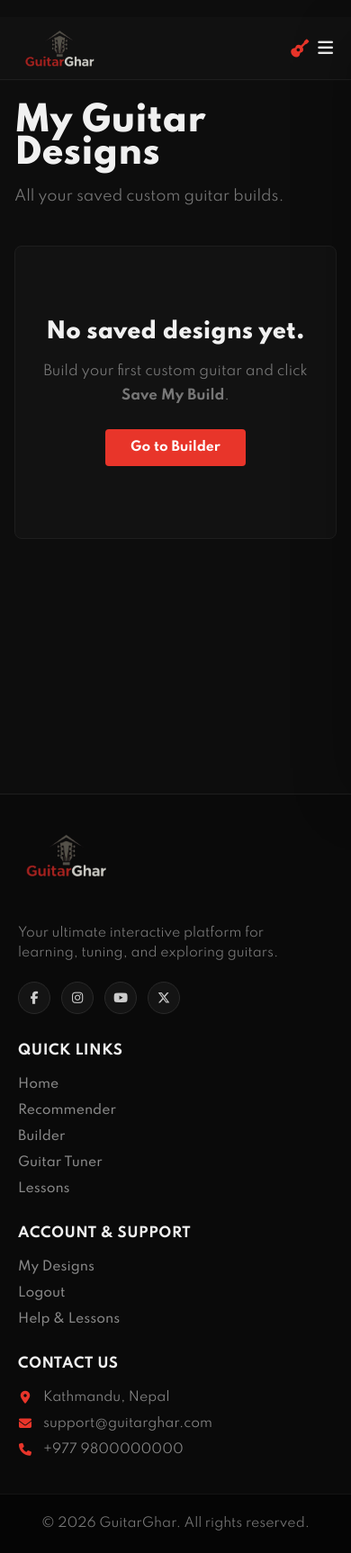
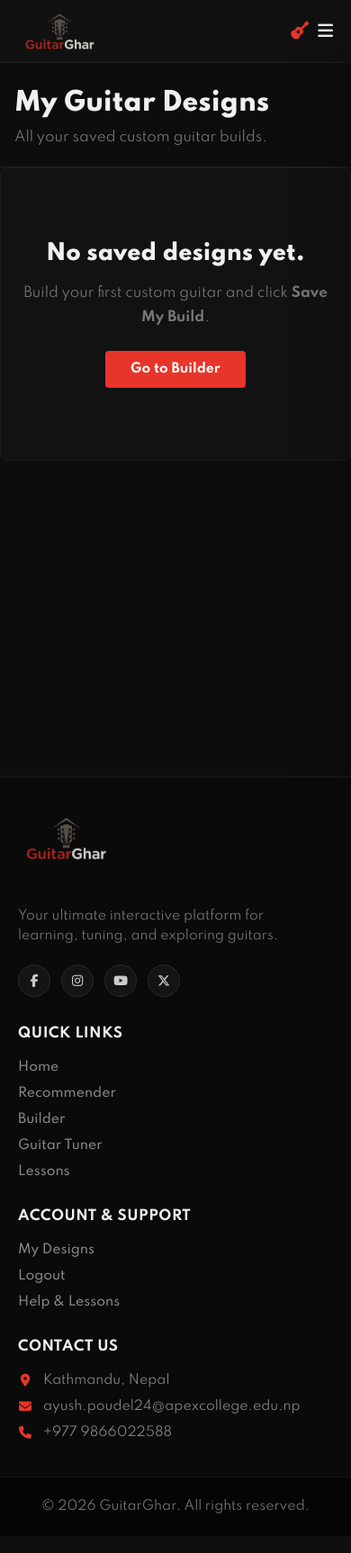
Before and after one commit to ayushPdl/GuitarGhar, a PHP site: page /my-designs.php in a window 390 px wide. Shown: the whole page at 90% size. After the commit the page ends 1682 px from the top, so only its background shows below. Run offline with PHP 8.4, Linux system fonts and the light colour scheme; the visitor is signed in with stand-in values (Sample User, id 1); data that the repository does not hold is empty; a stand-in replaces the project's code that opens the database connection.

Commit message:
fixed navbar

```diff
--- a/css/builder.css
+++ b/css/builder.css
@@ -8,7 +8,7 @@
 
 /* Header */
 .builder-header {
-    padding: 60px 40px 32px 40px;
+    /* padding from .page-header */
     border-bottom: 1px solid #1e1e1e;
 }
 
--- a/css/lessons.css
+++ b/css/lessons.css
@@ -2,7 +2,7 @@
 
 .lessons-header {
     background-color: #111111;
-    padding: 60px 40px;
+    /* padding from .page-header */
     border-bottom: 1px solid #2a2a2a;
 }
 
--- a/css/my-designs.css
+++ b/css/my-designs.css
@@ -3,7 +3,7 @@
 ========================================== */
 
 .designs-page {
-    padding: 60px 40px;
+    padding: 0 0 60px 0;
     min-height: calc(100vh - 70px);
 }
 
@@ -210,7 +210,7 @@
 /* Responsive */
 @media (max-width: 768px) {
     .designs-page {
-        padding: 40px 20px;
+        padding: 0 0 60px 0;
     }
 
     .design-grid {
@@ -219,7 +219,7 @@
 }
 @media (max-width: 480px) {
     .designs-page {
-        padding: 28px 16px;
+        padding: 0 0 60px 0;
     }
 
     .design-grid {
--- a/css/recommender.css
+++ b/css/recommender.css
@@ -36,7 +36,7 @@
 
 /* Page header */
 .rec-header {
-    padding: 60px 80px 32px 80px;
+    /* padding from .page-header */
     border-bottom: 1px solid #1e1e1e;
 }
 
--- a/css/style.css
+++ b/css/style.css
@@ -93,6 +93,7 @@ img{
     display: flex;
     align-items: center;
     justify-content: space-between;
+    gap: 24px;
     padding: 0 80px;
     height: 70px;
     background-color: #111111;
@@ -101,6 +102,14 @@ img{
     top: 0;
     left: 0;
     z-index: 999;
+}
+
+.nav-right{
+    display: flex;
+    align-items: center;
+    gap: 28px;
+    margin-left: auto;
+    min-width: 0;
 }
 
 #header .logo{
@@ -472,6 +481,62 @@ a.btn-ghost:hover{
 }
 
 
+
+/* Shared page header — matches tuner page */
+.page-header{
+    padding: 60px 80px 32px 80px;
+    border-bottom: 1px solid #1e1e1e;
+}
+
+.page-header h1{
+    font-size: 38px;
+    font-weight: 800;
+    color: #f0f0f0;
+    margin-bottom: 8px;
+    line-height: 1.2;
+}
+
+.page-header p{
+    font-size: 16px;
+    color: #777777;
+    margin: 0;
+    max-width: 720px;
+    line-height: 1.7;
+}
+
+@media (max-width: 1024px) {
+    .page-header{
+        padding: 48px 40px 28px 40px;
+    }
+
+    .page-header h1{
+        font-size: 32px;
+    }
+}
+
+@media (max-width: 799px) {
+    .page-header{
+        padding: 36px 24px 24px 24px;
+    }
+
+    .page-header h1{
+        font-size: 28px;
+    }
+
+    .page-header p{
+        font-size: 15px;
+    }
+}
+
+@media (max-width: 480px) {
+    .page-header{
+        padding: 28px 16px 20px 16px;
+    }
+
+    .page-header h1{
+        font-size: 24px;
+    }
+}
 /* ==========================================
    FOOTER
 ========================================== */
--- a/css/tuner.css
+++ b/css/tuner.css
@@ -4,7 +4,7 @@
 
 /* ---- PAGE HEADER ---- */
 .tuner-header {
-    padding: 60px 80px 32px 80px;
+    /* padding from .page-header */
     border-bottom: 1px solid #1e1e1e;
 }
 
--- a/includes/footer.php
+++ b/includes/footer.php
@@ -47,8 +47,8 @@
             <h4>Contact Us</h4>
             <ul class="footer-contact-info">
                 <li><i class="fa-solid fa-location-dot"></i> Kathmandu, Nepal</li>
-                <li><i class="fa-solid fa-envelope"></i> support@guitarghar.com</li>
-                <li><i class="fa-solid fa-phone"></i> +977 9800000000</li>
+                <li><i class="fa-solid fa-envelope"></i> ayush.poudel24@apexcollege.edu.np</li>
+                <li><i class="fa-solid fa-phone"></i> +977 9866022588</li>
             </ul>
         </div>
 
--- a/includes/navbar.php
+++ b/includes/navbar.php
@@ -4,23 +4,38 @@ if (session_status() === PHP_SESSION_NONE) {
 }
 
 $current_page = basename($_SERVER['PHP_SELF']);
+
+if (!isset($page_title) || $page_title === '') {
+    $page_title = 'GuitarGhar';
+}
+
+if (!isset($page_css)) {
+    $page_css = [];
+} elseif (!is_array($page_css)) {
+    $page_css = [$page_css];
+}
 ?>
 <!DOCTYPE html>
 <html lang="en">
 <head>
     <meta charset="UTF-8">
     <meta name="viewport" content="width=device-width, initial-scale=1.0">
-    <title>GuitarGhar</title>
+    <title><?php echo htmlspecialchars($page_title); ?></title>
     <link rel="stylesheet" href="/guitarghar/css/style.css">
     <link rel="stylesheet" href="https://cdnjs.cloudflare.com/ajax/libs/font-awesome/6.5.0/css/all.min.css">
+    <?php foreach ($page_css as $css_href): ?>
+        <link rel="stylesheet" href="<?php echo htmlspecialchars($css_href); ?>">
+    <?php endforeach; ?>
 </head>
 <body>
 
-<div id="header">
+<header id="header">
 
     <a href="/guitarghar/index.php" class="logo">
         <img src="/guitarghar/img/logo.png" alt="GuitarGhar" class="navbar-logo-img">
     </a>
+
+    <div class="nav-right">
 
         <ul id="navbar">
             <li>
@@ -56,7 +71,10 @@ $current_page = basename($_SERVER['PHP_SELF']);
 
             <?php if (isset($_SESSION['user_id'])): ?>
                 <li class="nav-auth-mobile">
-                <a href="/guitarghar/my-designs.php">My Designs</a>
+                    <a href="/guitarghar/my-designs.php"
+                       class="<?php echo ($current_page == 'my-designs.php') ? 'active' : ''; ?>">
+                        My Designs
+                    </a>
                 </li>
                 <li class="nav-auth-mobile">
                     <form action="/guitarghar/logout.php" method="POST" style="margin: 0;">
@@ -65,10 +83,16 @@ $current_page = basename($_SERVER['PHP_SELF']);
                 </li>
             <?php else: ?>
                 <li class="nav-auth-mobile">
-                <a href="/guitarghar/login.php">Login</a>
+                    <a href="/guitarghar/login.php"
+                       class="<?php echo ($current_page == 'login.php') ? 'active' : ''; ?>">
+                        Login
+                    </a>
                 </li>
                 <li class="nav-auth-mobile">
-                <a href="/guitarghar/register.php" class="nav-register-mobile">Register</a>
+                    <a href="/guitarghar/register.php"
+                       class="nav-register-mobile <?php echo ($current_page == 'register.php') ? 'active' : ''; ?>">
+                        Register
+                    </a>
                 </li>
             <?php endif; ?>
 
@@ -78,11 +102,9 @@ $current_page = basename($_SERVER['PHP_SELF']);
         </ul>
 
         <div class="navbar-auth" id="navbar-auth">
-
             <?php if (isset($_SESSION['user_id'])): ?>
-
                 <div class="user-menu" id="user-menu">
-                <button class="user-menu-btn" onclick="toggleUserMenu()">
+                    <button class="user-menu-btn" type="button" onclick="toggleUserMenu()">
                         <div class="user-avatar">
                             <?php echo strtoupper(substr($_SESSION['full_name'], 0, 1)); ?>
                         </div>
@@ -103,26 +125,24 @@ $current_page = basename($_SERVER['PHP_SELF']);
                         </form>
                     </div>
                 </div>
-
             <?php else: ?>
-
                 <a href="/guitarghar/login.php" class="btn-ghost btn-sm">Login</a>
                 <a href="/guitarghar/register.php" class="btn-red btn-sm">Register</a>
-
             <?php endif; ?>
-
         </div>
 
         <div id="mobile">
             <?php if (isset($_SESSION['user_id'])): ?>
                 <a href="/guitarghar/my-designs.php" title="My Designs">
-                <i class="fa-solid fa-guitar" style="font-size: 20px; color: #e8352a; padding-left: 20px;"></i>
+                    <i class="fa-solid fa-guitar" style="font-size: 20px; color: #e8352a;"></i>
                 </a>
             <?php endif; ?>
             <i id="bar" class="fa-solid fa-bars" onclick="openMobileMenu()" aria-label="Open menu"></i>
         </div>
 
     </div>
+
+</header>
 
 <div id="nav-overlay" onclick="closeMobileMenu()"></div>
 
@@ -140,22 +160,19 @@ function closeMobileMenu() {
 }
 
 function toggleUserMenu() {
-    document.getElementById('user-dropdown').classList.toggle('open');
+    var dropdown = document.getElementById('user-dropdown');
+    if (dropdown) dropdown.classList.toggle('open');
 }
 
 document.addEventListener('click', function(e) {
     var menu = document.getElementById('user-menu');
     if (menu && !menu.contains(e.target)) {
         var dropdown = document.getElementById('user-dropdown');
-        if (dropdown) {
-            dropdown.classList.remove('open');
-        }
+        if (dropdown) dropdown.classList.remove('open');
     }
 });
 
 document.addEventListener('keydown', function(e) {
-    if (e.key === 'Escape') {
-        closeMobileMenu();
-    }
+    if (e.key === 'Escape') closeMobileMenu();
 });
 </script>
--- a/login.php
+++ b/login.php
@@ -30,9 +30,10 @@ if ($_SERVER['REQUEST_METHOD'] === 'POST') {
     }
 }
 
+$page_title = 'Login | GuitarGhar';
+$page_css = '/guitarghar/css/login.css';
 include 'includes/navbar.php';
 ?>
-<link rel="stylesheet" href="/guitarghar/css/login.css">
 
 <section id="login-page">
 
--- a/my-designs.php
+++ b/my-designs.php
@@ -25,20 +25,19 @@ $SHAPE_LABELS = [
     'sg'       => 'SG',
     'acoustic' => 'Acoustic',
 ];
+$page_title = 'My Designs | GuitarGhar';
+$page_css = '/guitarghar/css/my-designs.css';
+include 'includes/navbar.php';
 ?>
-
-<?php include "includes/navbar.php"; ?>
-
-<link rel="stylesheet" href="/guitarghar/css/my-designs.css">
 
 <section class="designs-page">
 
+    <div class="page-header designs-header">
+        <h1>My Guitar Designs</h1>
+        <p>All your saved custom guitar builds.</p>
+    </div>
+
     <div class="container">
-
-        <h1>My Guitar Designs</h1>
-        <p class="subtitle">
-            All your saved custom guitar builds.
-        </p>
 
         <div class="design-grid" id="design-grid">
 
--- a/register.php
+++ b/register.php
@@ -43,9 +43,10 @@ if ($_SERVER['REQUEST_METHOD'] === 'POST') {
     }
 }
 
+$page_title = 'Register | GuitarGhar';
+$page_css = '/guitarghar/css/register.css';
 include 'includes/navbar.php';
 ?>
-<link rel="stylesheet" href="/guitarghar/css/register.css">
 
 <section id="register-page">
 
```
Also changed, not shown: FIXES.md (added, +175 -0 lines), builder.php (+7 -5 lines), index.php (+5 -2 lines), js/tuner.js (+1 -7 lines), lessons.php (+5 -6 lines), recommender.php (+6 -5 lines), tuner.php (+7 -4 lines). Lines whose indentation alone changed are shown as unchanged.
